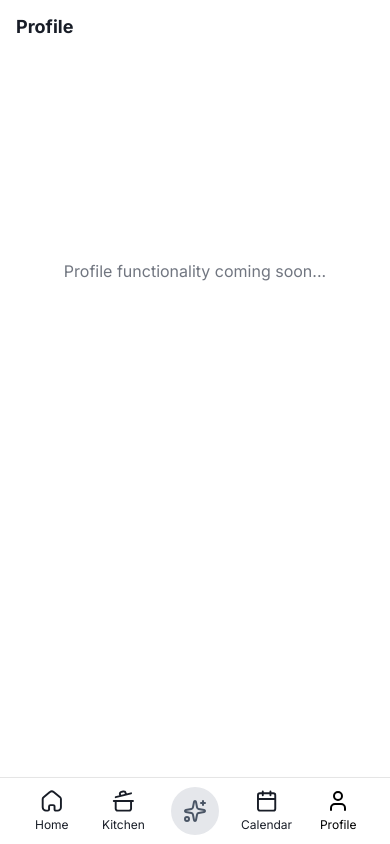
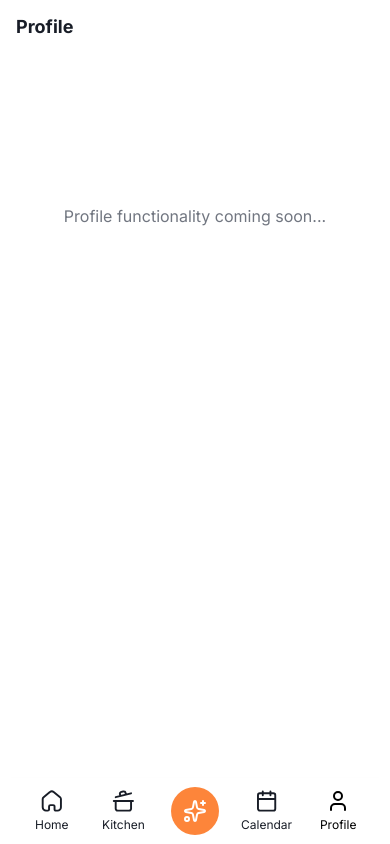
Before and after one commit to yafyx/cookpal, a Next.js app: page /profile in a window 390 px wide. Built offline with nearby package versions, Linux system fonts and the light colour scheme.

Commit message:
Refactor BottomNavigation and MobileHeader components for improved styling and layout. Updated background colors and removed unnecessary classes for a cleaner design.

```diff
--- a/components/dashboard/BottomNavigation.tsx
+++ b/components/dashboard/BottomNavigation.tsx
@@ -123,7 +123,7 @@ export default function BottomNavigation({
   ];
 
   return (
-    <div className="-translate-x-1/2 fixed bottom-0 left-1/2 z-50 w-full max-w-md border-t bg-white pb-2 shadow-lg">
+    <div className="-translate-x-1/2 fixed bottom-0 left-1/2 z-50 w-full max-w-md bg-white pb-2 shadow-lg">
       <div className="flex h-[58px] items-center justify-between px-4 pt-2">
         {navItems.map((item) => (
           <Link
@@ -134,12 +134,10 @@ export default function BottomNavigation({
             {item.special ? (
               <div
                 className={`flex h-12 w-12 items-center justify-center rounded-full ${
-                  item.active ? 'bg-black' : 'bg-gray-200'
+                  item.active ? 'bg-black' : 'bg-[#FD853A]'
                 }`}
               >
-                <item.icon
-                  className={`h-6 w-6 ${item.active ? 'text-white' : 'text-gray-600'}`}
-                />
+                <item.icon className="h-6 w-6 text-white" />
               </div>
             ) : (
               <div className="flex flex-col items-center gap-1 p-1">
--- a/components/ui/mobile-header.tsx
+++ b/components/ui/mobile-header.tsx
@@ -35,7 +35,7 @@ export function MobileHeader({
 
   return (
     <header
-      className={`flex items-center justify-between bg-white p-4 ${className}`}
+      className={`fixed top-0 right-0 left-0 z-50 flex items-center justify-between border-gray-200 bg-white p-4 md:static md:z-auto ${className}`}
     >
       {/* Left side - Back button or App name */}
       <div className="flex items-center">
```
